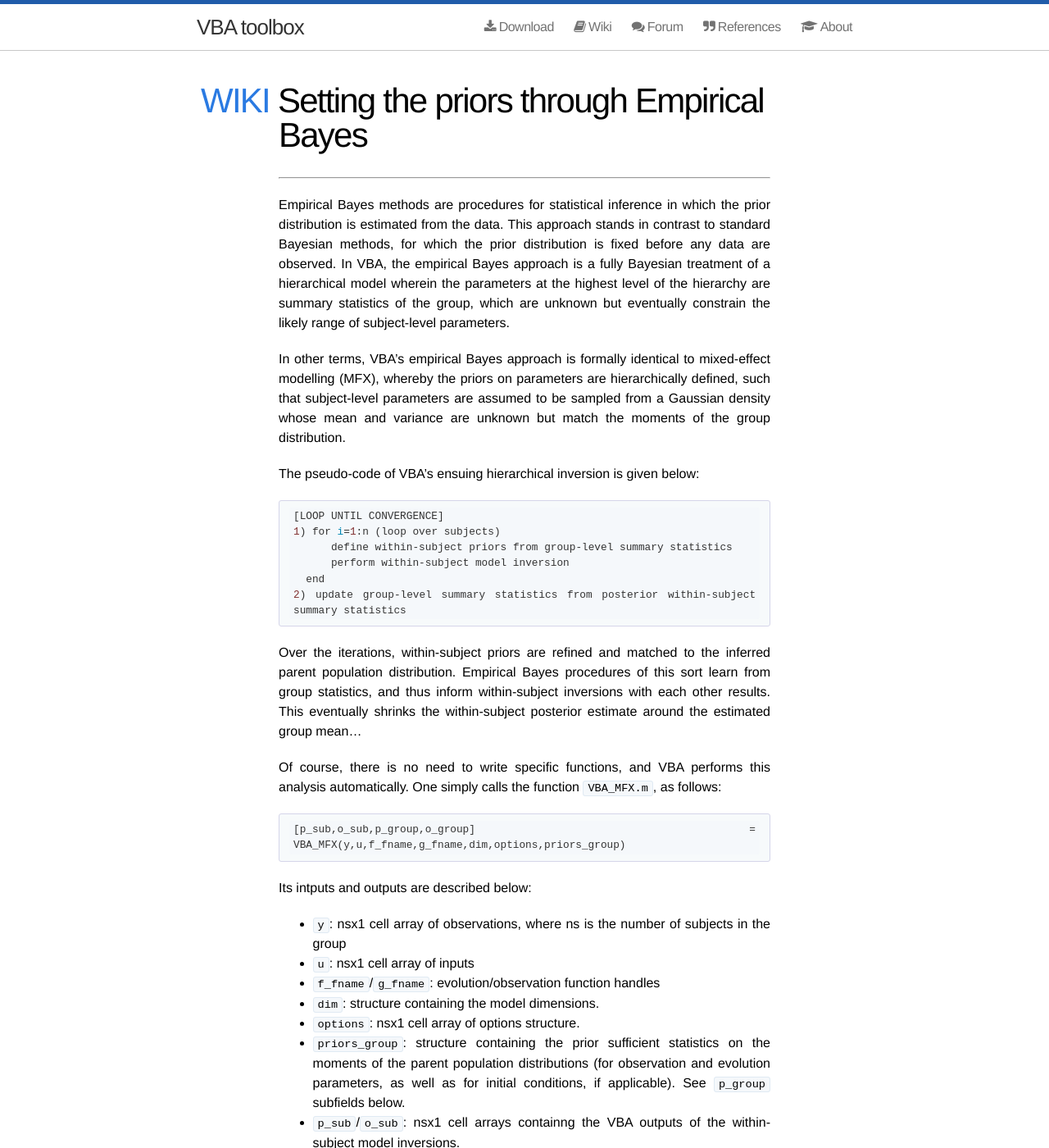
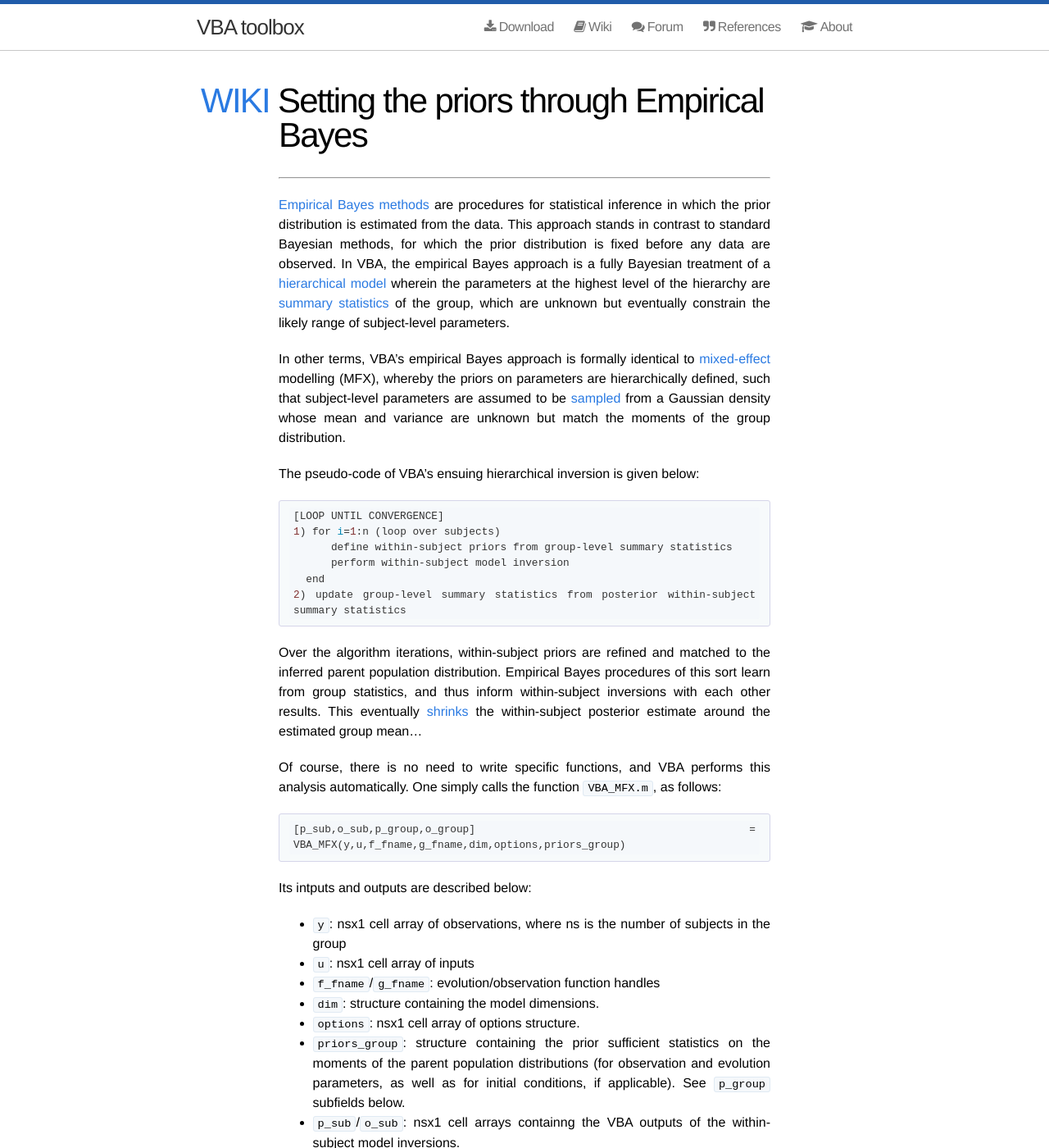
Before and after one commit to MBB-team/VBA-toolbox, a Jekyll site: the page built from _wiki/VBA-MFX.md, in a window 1280 px wide and 1400 px high. Shown: the whole window at 82% size. Built offline with Jekyll 4.4.1, drawn with Linux system fonts in a browser that asks for light colours; nearby versions of some CDN libraries; some of the changed lines change nothing that is shown.

Commit message:
Update VBA-MFX.md

````diff
--- a/_wiki/VBA-MFX.md
+++ b/_wiki/VBA-MFX.md
@@ -5,9 +5,9 @@ title: "Setting the priors through Empirical Bayes"
 {:toc}
 
 
-Empirical Bayes methods are procedures for statistical inference in which the prior distribution is estimated from the data. This approach stands in contrast to standard Bayesian methods, for which the prior distribution is fixed before any data are observed. In VBA, the empirical Bayes approach is a fully Bayesian treatment of a hierarchical model wherein the parameters at the highest level of the hierarchy are summary statistics of the group, which are unknown but eventually constrain the likely range of subject-level parameters.
+[Empirical Bayes methods](https://en.wikipedia.org/wiki/Empirical_Bayes_method) are procedures for statistical inference in which the prior distribution is estimated from the data. This approach stands in contrast to standard Bayesian methods, for which the prior distribution is fixed before any data are observed. In VBA, the empirical Bayes approach is a fully Bayesian treatment of a [hierarchical model](https://en.wikipedia.org/wiki/Bayesian_hierarchical_modeling) wherein the parameters at the highest level of the hierarchy are [summary statistics](https://en.wikipedia.org/wiki/Summary_statistics) of the group, which are unknown but eventually constrain the likely range of subject-level parameters.
 
-In other terms, VBA's empirical Bayes approach is formally identical to mixed-effect modelling (MFX), whereby the priors on parameters are hierarchically defined, such that subject-level parameters are assumed to be sampled from a Gaussian density whose mean and variance are unknown but match the moments of the group distribution.
+In other terms, VBA's empirical Bayes approach is formally identical to [mixed-effect](https://en.wikipedia.org/wiki/Mixed_model) modelling (MFX), whereby the priors on parameters are hierarchically defined, such that subject-level parameters are assumed to be [sampled](https://en.wikipedia.org/wiki/Sample_(statistics)) from a Gaussian density whose mean and variance are unknown but match the moments of the group distribution.
 
 The pseudo-code of VBA's ensuing hierarchical inversion is given below:
 
@@ -20,7 +20,7 @@ The pseudo-code of VBA's ensuing hierarchical inversion is given below:
 2) update group-level summary statistics from posterior within-subject summary statistics
 ```
 
-Over the iterations, within-subject priors are refined and matched to the inferred parent population distribution. Empirical Bayes procedures of this sort learn from group statistics, and thus inform within-subject inversions with each other results. This eventually shrinks the within-subject posterior estimate around the estimated group mean...
+Over the algorithm iterations, within-subject priors are refined and matched to the inferred parent population distribution. Empirical Bayes procedures of this sort learn from group statistics, and thus inform within-subject inversions with each other results. This eventually [shrinks](https://en.wikipedia.org/wiki/Shrinkage_estimator) the within-subject posterior estimate around the estimated group mean...
 
 Of course, there is no need to write specific functions, and VBA performs this analysis automatically. One simply calls the function `VBA_MFX.m`, as follows:
 
````
